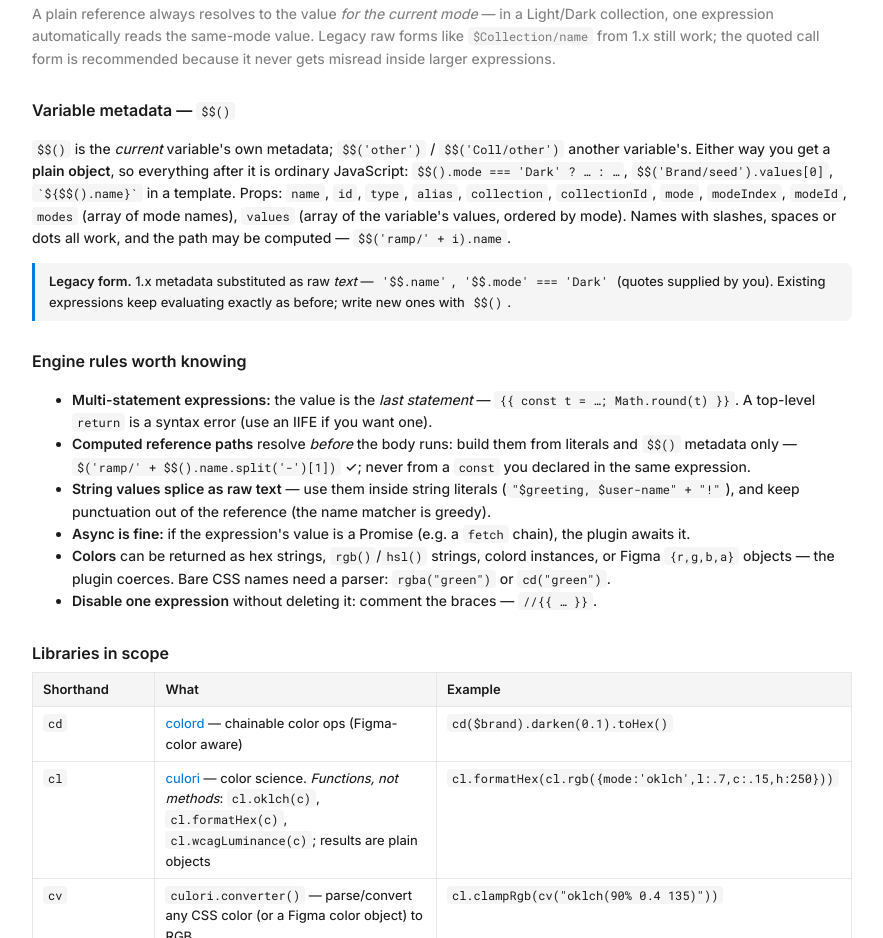
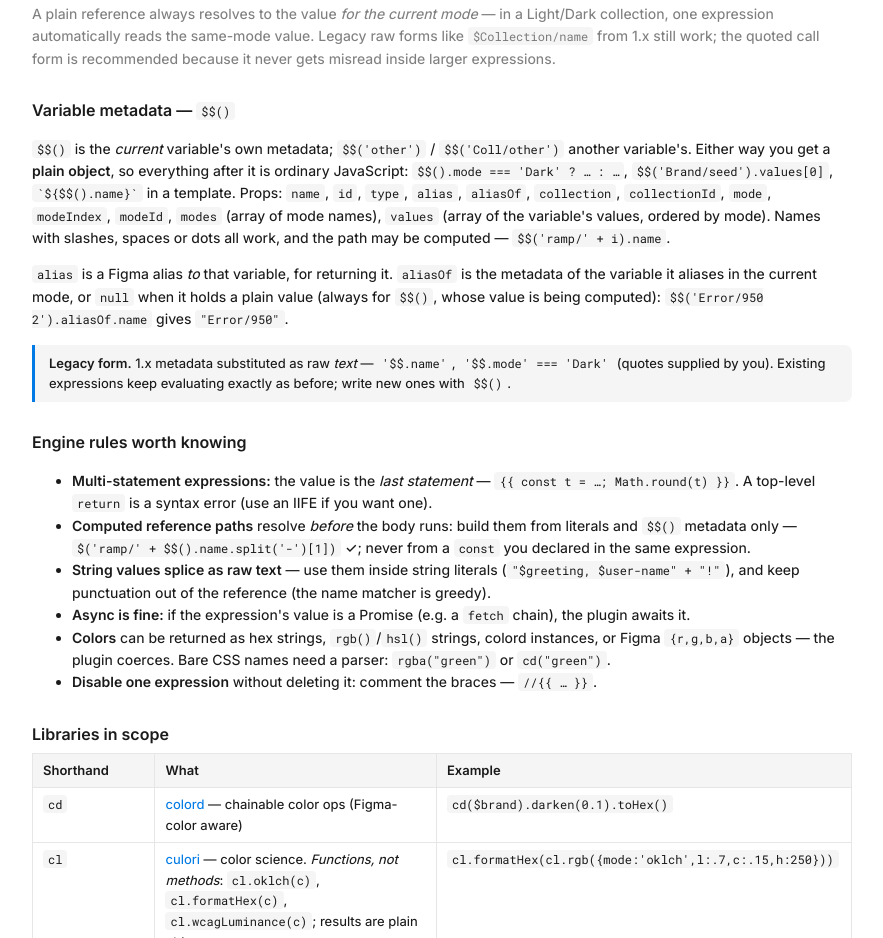
Before and after one commit to neelts/figma-dynamic-variables-docs, a plain HTML site: page index.html in a window 1280 px wide. Shown: the part 6416-7354 px from the top of the page, without its empty margins (198-1081 px from the left). Drawn offline with nearby package versions, Linux system fonts and the light colour scheme.

Commit message:
docs: document $$().aliasOf and that $$('X') describes X itself
Adds aliasOf to the metadata prop lists in docs.md and index.html, with
a short note on alias (an alias TO the variable, to return) versus
aliasOf (the variable it aliases in the current mode, or null). The
playground's metadata object gets aliasOf: null for the same shape.

Co-Authored-By: Claude Opus 5.5 <noreply@anthropic.com>

```diff
--- a/index.html
+++ b/index.html
@@ -295,7 +295,8 @@ code/timing  → {{ $('Motion/duration') + "ms" }}           // Timing values ar
 <p class="dim">A plain reference always resolves to the value <em>for the current mode</em> — in a Light/Dark collection, one expression automatically reads the same-mode value. Legacy raw forms like <code>$Collection/name</code> from 1.x still work; the quoted call form is recommended because it never gets misread inside larger expressions.</p>
 
 <h3>Variable metadata — <code>$$()</code></h3>
-<p><code>$$()</code> is the <em>current</em> variable's own metadata; <code>$$('other')</code> / <code>$$('Coll/other')</code> another variable's. Either way you get a <strong>plain object</strong>, so everything after it is ordinary JavaScript: <code>$$().mode === 'Dark' ? … : …</code>, <code>$$('Brand/seed').values[0]</code>, <code>`${$$().name}`</code> in a template. Props: <code>name</code>, <code>id</code>, <code>type</code>, <code>alias</code>, <code>collection</code>, <code>collectionId</code>, <code>mode</code>, <code>modeIndex</code>, <code>modeId</code>, <code>modes</code> (array of mode names), <code>values</code> (array of the variable's values, ordered by mode). Names with slashes, spaces or dots all work, and the path may be computed — <code>$$('ramp/' + i).name</code>.</p>
+<p><code>$$()</code> is the <em>current</em> variable's own metadata; <code>$$('other')</code> / <code>$$('Coll/other')</code> another variable's. Either way you get a <strong>plain object</strong>, so everything after it is ordinary JavaScript: <code>$$().mode === 'Dark' ? … : …</code>, <code>$$('Brand/seed').values[0]</code>, <code>`${$$().name}`</code> in a template. Props: <code>name</code>, <code>id</code>, <code>type</code>, <code>alias</code>, <code>aliasOf</code>, <code>collection</code>, <code>collectionId</code>, <code>mode</code>, <code>modeIndex</code>, <code>modeId</code>, <code>modes</code> (array of mode names), <code>values</code> (array of the variable's values, ordered by mode). Names with slashes, spaces or dots all work, and the path may be computed — <code>$$('ramp/' + i).name</code>.</p>
+<p><code>alias</code> is a Figma alias <em>to</em> that variable, for returning it. <code>aliasOf</code> is the metadata of the variable it aliases in the current mode, or <code>null</code> when it holds a plain value (always for <code>$$()</code>, whose value is being computed): <code>$$('Error/950 2').aliasOf.name</code> gives <code>"Error/950"</code>.</p>
 <div class="note"><strong>Legacy form.</strong> 1.x metadata substituted as raw <em>text</em> — <code>'$$.name'</code>, <code>'$$.mode' === 'Dark'</code> (quotes supplied by you). Existing expressions keep evaluating exactly as before; write new ones with <code>$$()</code>.</div>
 
 <h3>Engine rules worth knowing</h3>
@@ -549,7 +550,7 @@ function makeResolver(model, collName, curVar, modeName){
     const obj = { name:v.name, id:"VariableID:demo", type:v.type, collection:cName,
       collectionId:"CollectionID:demo", mode:m, modeId:"ModeID:"+m,
       modeIndex: coll.modes.indexOf(m), modes: coll.modes, values: vals,
-      alias: { type:"VARIABLE_ALIAS", id:"VariableID:demo" } };
+      alias: { type:"VARIABLE_ALIAS", id:"VariableID:demo" }, aliasOf: null };
     // space adjacent closing braces so the splice can't end the {{ }} block
     return `(${JSON.stringify(obj).replace(/}(?=})/g, "} ")})`;
   }
```
Also changed, not shown: 1 other file.
